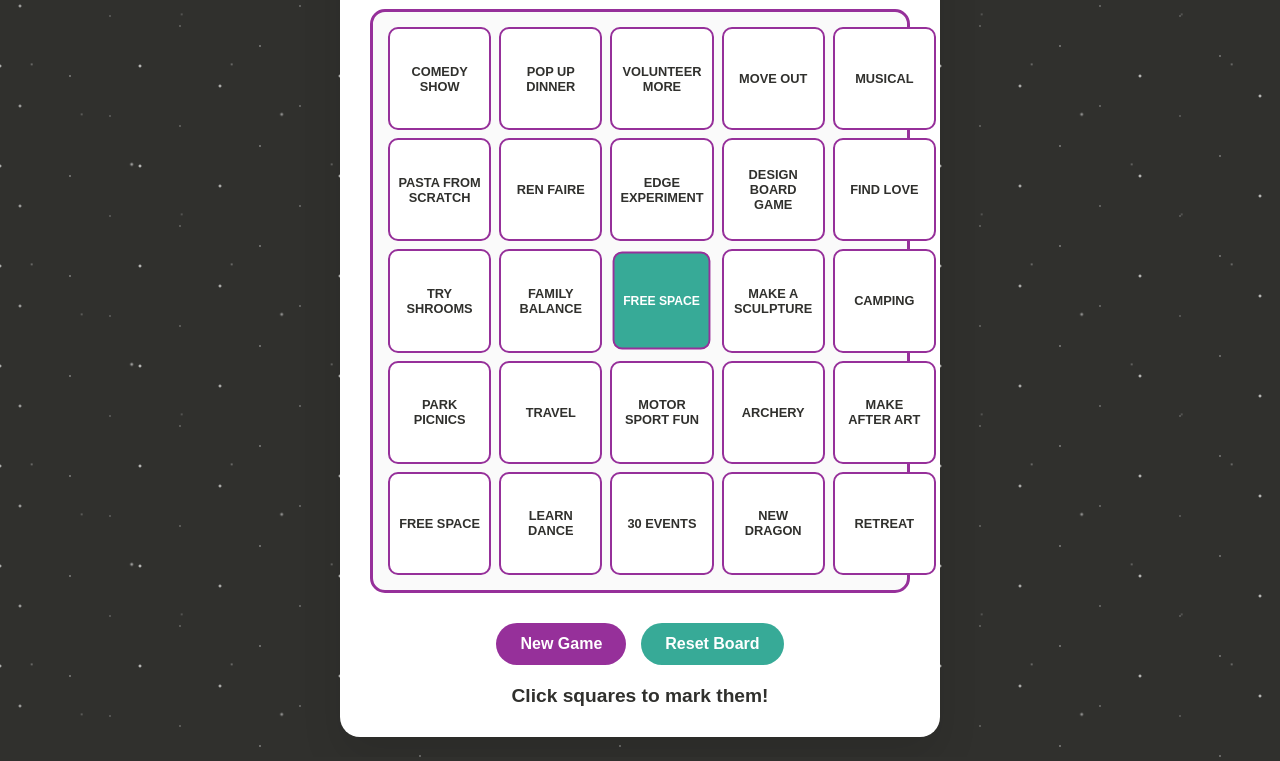
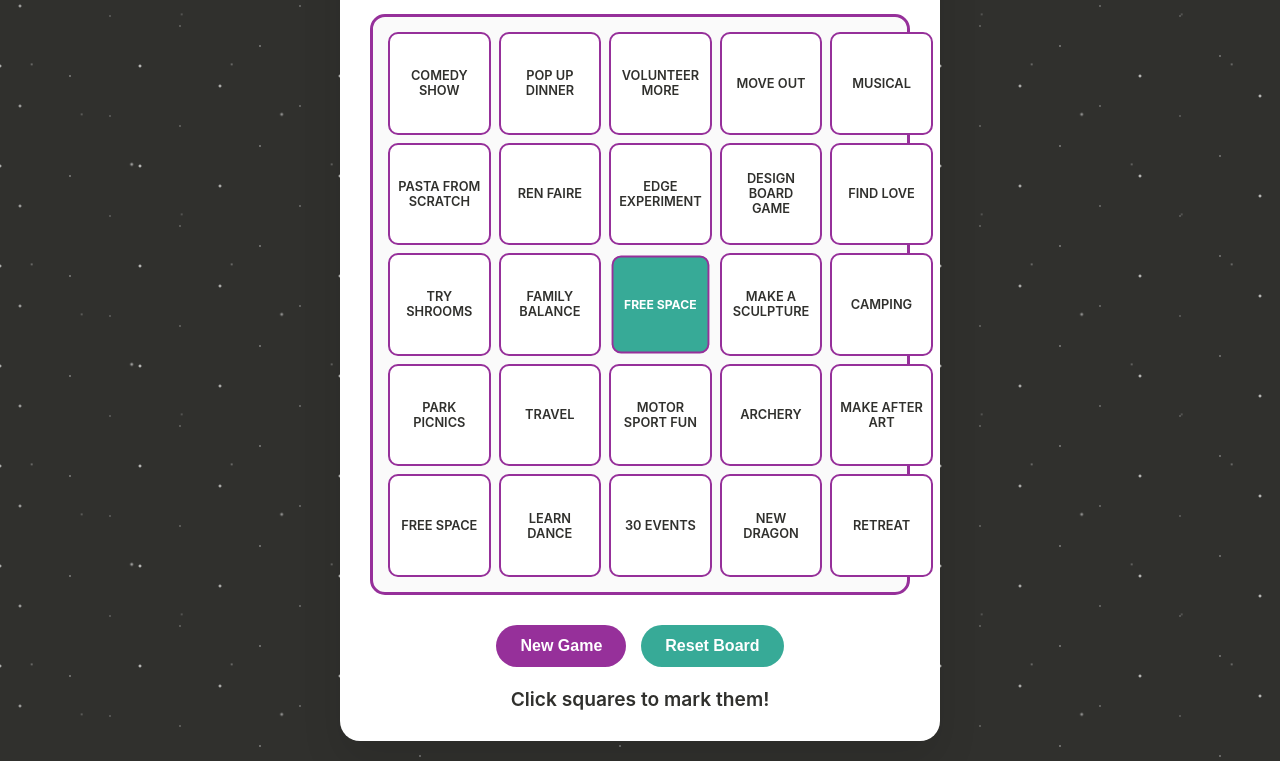
Before and after one commit to youngrichu/bingo, a plain HTML site: page index.html in a window 1280 px wide. Shown: the part 164-925 px from the top of the page. Drawn offline with Linux system fonts and the light colour scheme; a web font is replaced by a local one.

Commit message:
Update index.html
Font Loading Fixes:

🔧 Added font-display: swap : Ensures text is visible while the font loads

⚖️ Updated font-weight : Changed from normal to 500 to match the Medium weight

📱 Better fallback stack : Added system fonts before Arial for better cross-platform support

```diff
--- a/index.html
+++ b/index.html
@@ -9,7 +9,8 @@
             font-family: 'Suisse';
             src: url('https://static1.squarespace.com/static/6859c28ee6cf264eaaa6ca32/t/6893b932debf304c828946a9/1754511666357/SuisseWorks-Medium-WebS.woff2') format('woff2');
             font-style: normal;
-            font-weight: normal;
+            font-weight: 500;
+            font-display: swap;
         }
 
         * {
@@ -19,7 +20,7 @@
         }
 
         body {
-            font-family: 'Suisse', 'Arial', sans-serif;
+            font-family: 'Suisse', -apple-system, BlinkMacSystemFont, 'Segoe UI', 'Roboto', 'Helvetica Neue', Arial, sans-serif;
             background: #30302d;
             min-height: 100vh;
             display: flex;
```
